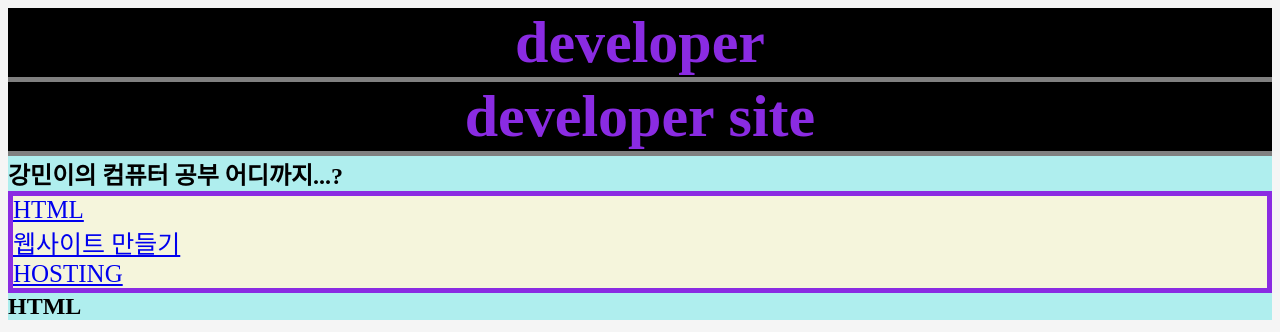
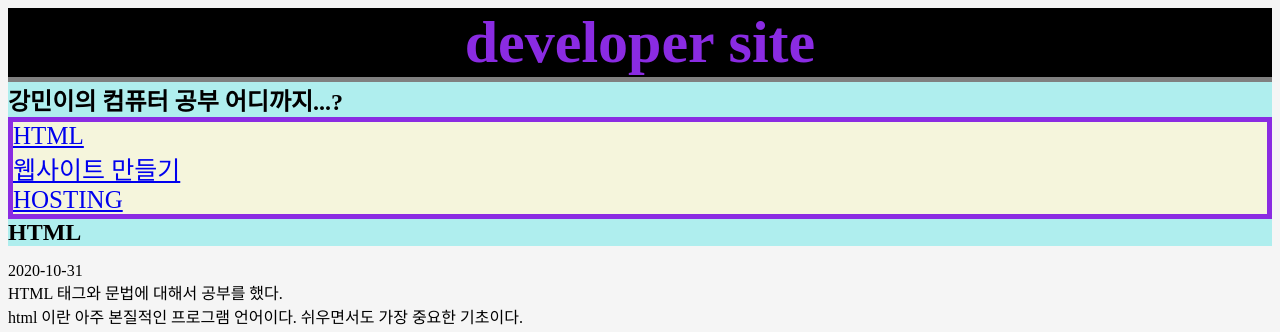
Before and after one commit to mini0604/-, a plain HTML site: page index.html in a window 1280 px wide. Shown: the top 332 px of the page. Drawn offline with Linux system fonts and the light colour scheme.

Commit message:
Update index.html

```diff
--- a/index.html
+++ b/index.html
@@ -4,7 +4,6 @@
   <title> 프론트엔드 로드맵의 기초 !</title>
   <link rel="stylesheet" href="ㅍㅊㅍ.css">
 </head>
-<h1> developer </h1>
 
 
 
```
